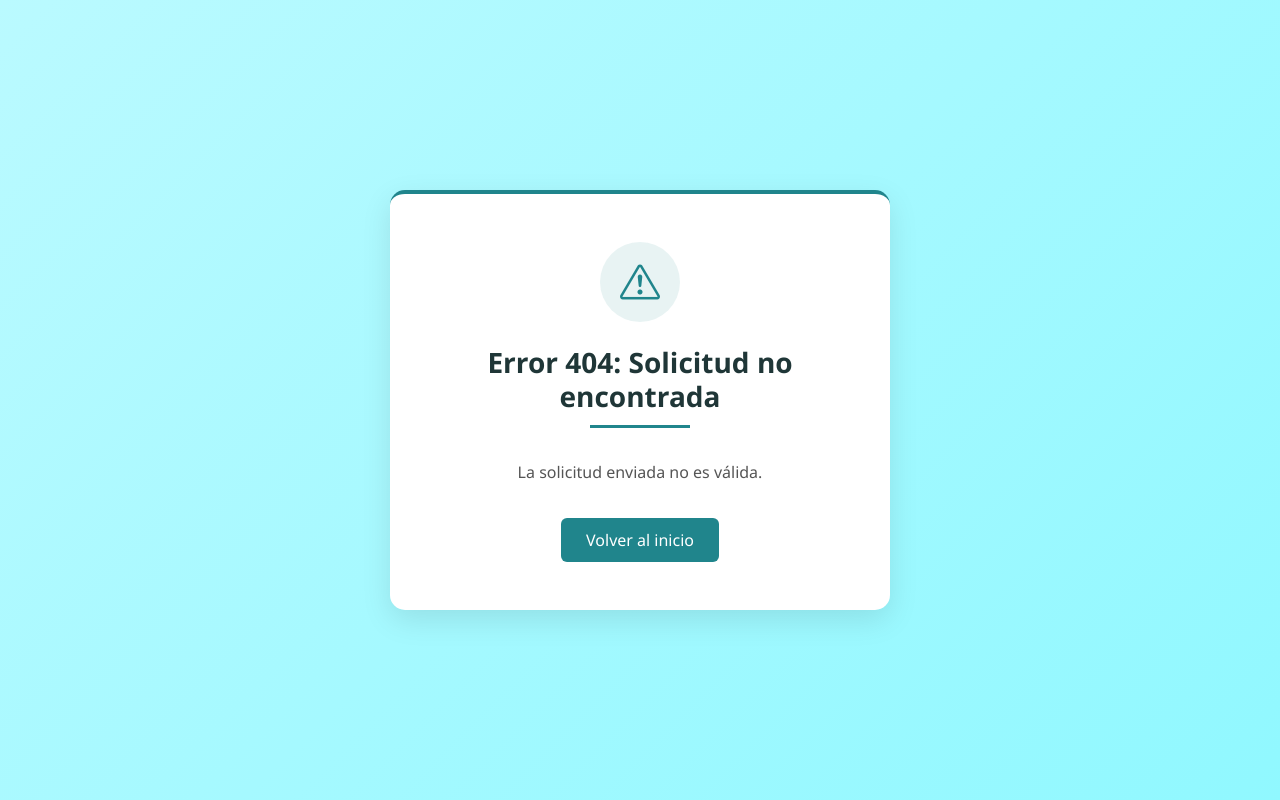
After one commit to CarlosMelendezMejia/FORMULARIO_MULTICRITERIO, a Flask app: template templates/error_404.html in a window 1280 px wide. The commit adds this page. Run offline with Flask 3, Linux system fonts and the light colour scheme; the template is opened without the code that fills it, so the values that code supplies are empty.

Commit message:
Add 404 error handling and template

```diff
--- a/app.py
+++ b/app.py
@@ -299,6 +299,10 @@ def vista_ranking():
 def handle_bad_request(error):
     return render_template('error_400.html'), 400
 
+@app.errorhandler(404)
+def handle_bad_request(error):
+    return render_template('error_404.html'), 404
+
 @app.errorhandler(500)
 def handle_server_error(error):
     return render_template('error_500.html'), 500
--- /dev/null
+++ b/templates/error_404.html
@@ -0,0 +1,23 @@
+<!DOCTYPE html>
+<html lang="es">
+<head>
+    <meta charset="UTF-8">
+    <title>Error 404 - Solicitud no encontrada</title>
+    <link href="https://cdn.jsdelivr.net/npm/bootstrap@5.3.0/dist/css/bootstrap.min.css" rel="stylesheet">
+    <link rel="stylesheet" href="{{ url_for('static', filename='css/main.css') }}">
+</head>
+<body>
+    <div class="container py-5">
+        <div class="confirmation-card">
+            <div class="check-icon">
+                <i class="bi bi-exclamation-triangle"></i>
+            </div>
+            <h3>Error 404: Solicitud no encontrada</h3>
+            <p>La solicitud enviada no es válida.</p>
+            <a href="{{ url_for('index') }}" class="btn btn-primary">Volver al inicio</a>
+        </div>
+    </div>
+    <link rel="stylesheet" href="https://cdn.jsdelivr.net/npm/bootstrap-icons@1.8.1/font/bootstrap-icons.css">
+    <script src="https://cdn.jsdelivr.net/npm/bootstrap@5.3.0/dist/js/bootstrap.bundle.min.js"></script>
+</body>
+</html>
--- a/templates/index.html
+++ b/templates/index.html
@@ -14,7 +14,7 @@
     <div class="container py-5">
         <div class="login-card mx-auto">
             <div class="card-header">
-                <h3 class="mb-0">Sistema de Evaluación</h3>
+                <h3 class="mb-0 text-white">Sistema de Evaluación</h3>
                 <!-- Icono de información -->
                 <i class="bi bi-info-circle info-icon" data-bs-toggle="modal" data-bs-target="#instruccionesModal"></i>
             </div>
```
